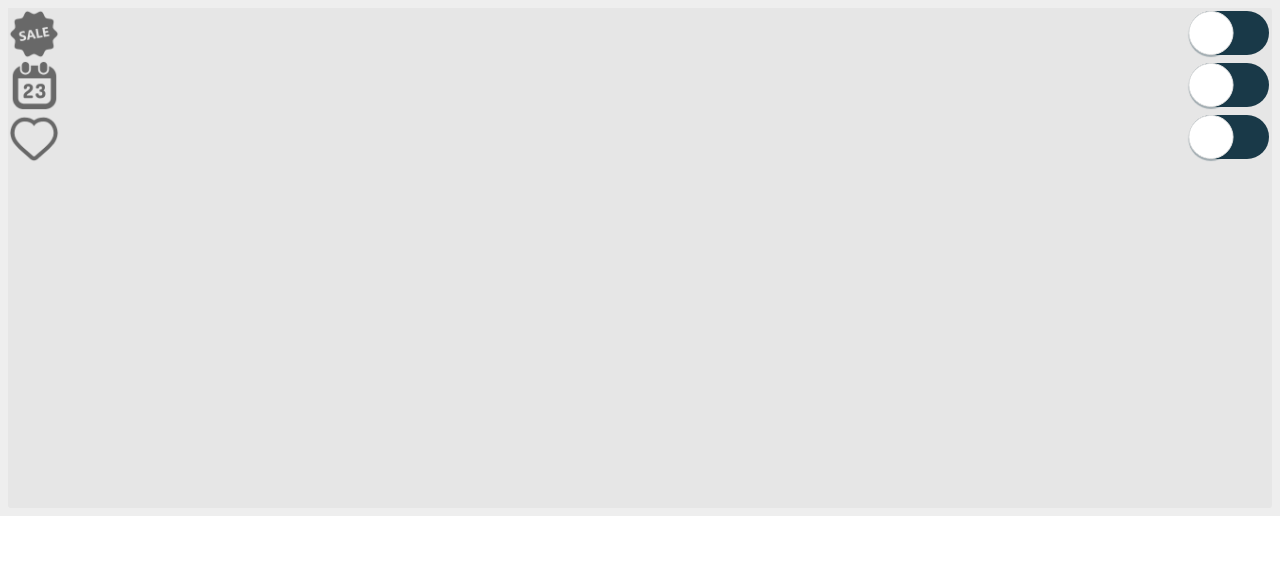
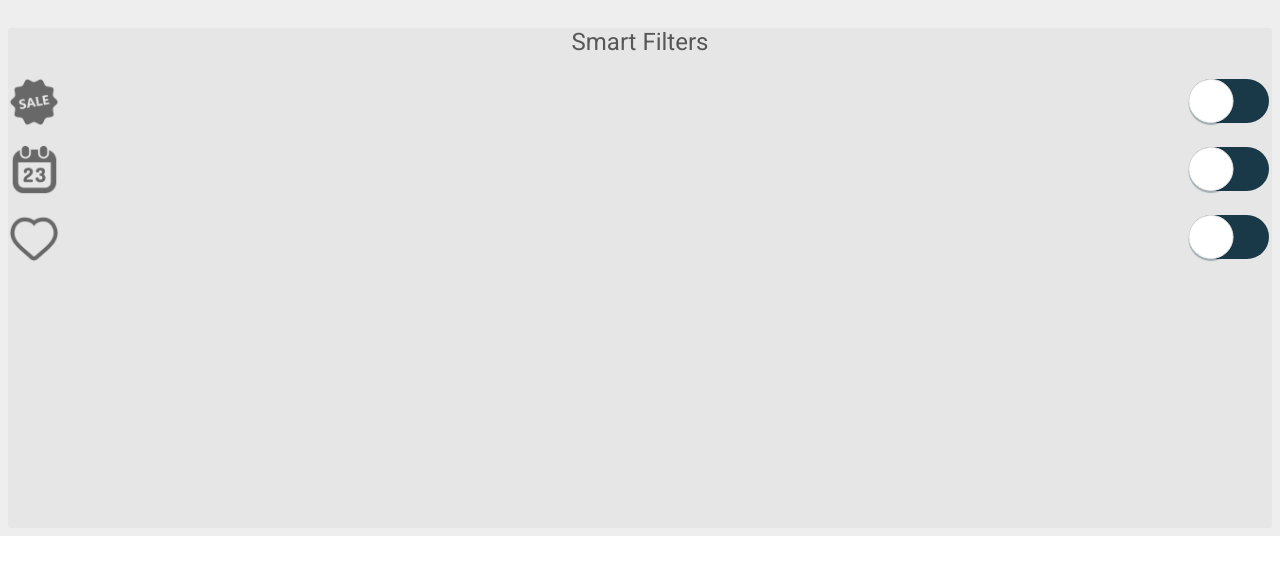
Before and after one commit to germancardenasm/leanit, a React (Create React App) app: page / in a window 1280 px wide. Shown: the top 574 px of the page. Built offline with nearby package versions, Linux system fonts and the light colour scheme.

Commit message:
Add Smart Filters component

```diff
--- a/public/index.html
+++ b/public/index.html
@@ -12,6 +12,7 @@
       user's mobile device or desktop. See https://developers.google.com/web/fundamentals/web-app-manifest/
     -->
   <link rel="manifest" href="%PUBLIC_URL%/manifest.json" />
+  <link href="https://fonts.googleapis.com/css?family=Roboto:300,400,700&display=swap" rel="stylesheet">
   <!--
       Notice the use of %PUBLIC_URL% in the tags above.
       It will be replaced with the URL of the `public` folder during the build.
--- a/src/components/SmartFilters/Filter/Filter.css
+++ b/src/components/SmartFilters/Filter/Filter.css
@@ -1,4 +1,5 @@
 .filter {
     display: flex;
     justify-content: space-between;
+    margin: 1rem auto;
 }
--- a/src/components/SmartFilters/SmartFilters.css
+++ b/src/components/SmartFilters/SmartFilters.css
@@ -0,0 +1,3 @@
+.smartFilters .title {
+    font-weight: 400;
+}
--- a/src/components/SmartFilters/SmartFilters.js
+++ b/src/components/SmartFilters/SmartFilters.js
@@ -0,0 +1,19 @@
+import React from "react";
+import Filter from "./Filter/Filter";
+import sale from "../../assets/images/sale.png";
+import calendar from "../../assets/images/calendar.png";
+import heart from "../../assets/images/heart.png";
+import "./SmartFilters.css";
+
+const SmartFilters = props => {
+  return (
+    <div className="smartFilters">
+      <h2 className="title">Smart Filters</h2>
+      <Filter image={sale} id={"sale"} />
+      <Filter image={calendar} id={"calendar"} />
+      <Filter image={heart} id={"heart"} />
+    </div>
+  );
+};
+
+export default SmartFilters;
--- a/src/containers/ControlPanel/ControlPanel.js
+++ b/src/containers/ControlPanel/ControlPanel.js
@@ -1,17 +1,12 @@
 import React, { Component } from "react";
 import "./ControlPanel.css";
-import sale from "../../assets/images/sale.png";
-import calendar from "../../assets/images/calendar.png";
-import heart from "../../assets/images/heart.png";
-import Filter from "../../components/SmartFilters/Filter/Filter";
+import SmartFilters from "../../components/SmartFilters/SmartFilters";
 
 export default class Panel extends Component {
   render() {
     return (
       <div className="controlPanel">
-        <Filter image={sale} id={"sale"} />
-        <Filter image={calendar} id={"calendar"} />
-        <Filter image={heart} id={"heart"} />
+        <SmartFilters />
       </div>
     );
   }
--- a/src/index.css
+++ b/src/index.css
@@ -2,9 +2,10 @@ body {
   margin: 0;
   height: 100%;
   width: 100%;
-  font-family: -apple-system, BlinkMacSystemFont, "Segoe UI", "Roboto", "Oxygen",
+  font-family: 'Roboto', sans-serif, "Segoe UI",
     "Ubuntu", "Cantarell", "Fira Sans", "Droid Sans", "Helvetica Neue",
     sans-serif;
+  color: rgb(87, 87, 87);
   -webkit-font-smoothing: antialiased;
   -moz-osx-font-smoothing: grayscale;
 }
```
